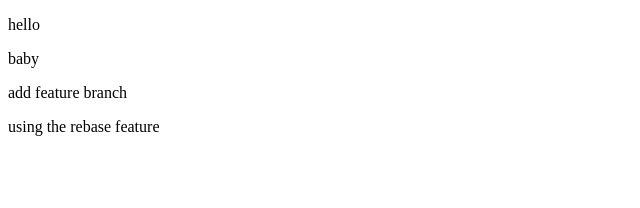
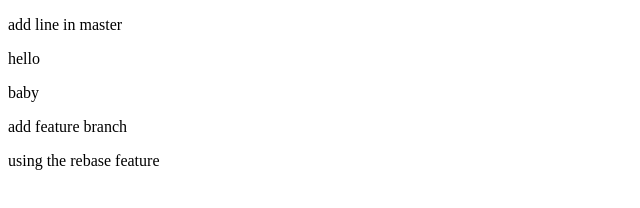
Before and after one commit to john1eng/practice-git, a plain HTML site: page index.html in a window 1280 px wide. Shown: the whole page, without its empty margins (0-640 px from the left). Drawn offline with Linux system fonts and the light colour scheme.

Commit message:
Add line in body

```diff
--- a/index.html
+++ b/index.html
@@ -6,6 +6,7 @@
     <title>Document</title>
 </head>
 <body>
+    <p>add line in master</p>
     <p>hello</p>
     <p>baby</p>
     <p>add feature branch</p>
```
